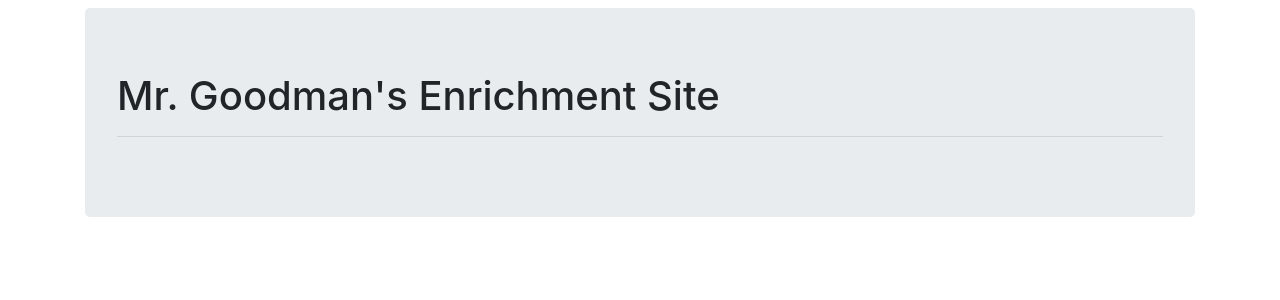
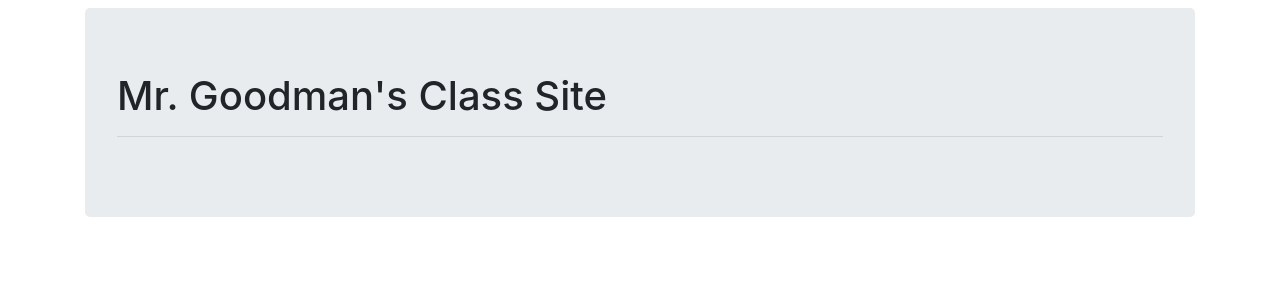
Before and after one commit to dc74089/mrcanora, a Django app: template classroom/templates/classroom/student_login.html in a window 1280 px wide. Shown: the part 56-356 px from the top of the page. Run offline with Django 3.2, Linux system fonts and the light colour scheme; the template is opened without the code that fills it, so the values that code supplies are empty; the visitor is signed in with stand-in values (Sample User, id 1); some libraries are stand-ins or nearby versions.

Commit message:
Not enrichment

```diff
--- a/classroom/templates/classroom/base_blank_dark.html
+++ b/classroom/templates/classroom/base_blank_dark.html
@@ -4,7 +4,7 @@
 <html lang="en">
 <head>
   <link rel="stylesheet" href="{% static 'classroom/bootstrap.css' %}"/>
-  <title>{% block title %}Mr. Goodman's Enrichment Site{% endblock %}</title>
+  <title>{% block title %}Mr. Goodman's Class Site{% endblock %}</title>
 
   <!-- Required meta tags -->
   <meta charset="utf-8">
--- a/classroom/templates/classroom/student_login.html
+++ b/classroom/templates/classroom/student_login.html
@@ -2,7 +2,7 @@
 
 {% block content %}
   <div class="jumbotron">
-    <h1>Mr. Goodman's Enrichment Site</h1>
+    <h1>Mr. Goodman's Class Site</h1>
     <hr>
     {% if login_allowed %}
       <form action="{% url 'student_login' %}" method="POST">
```
